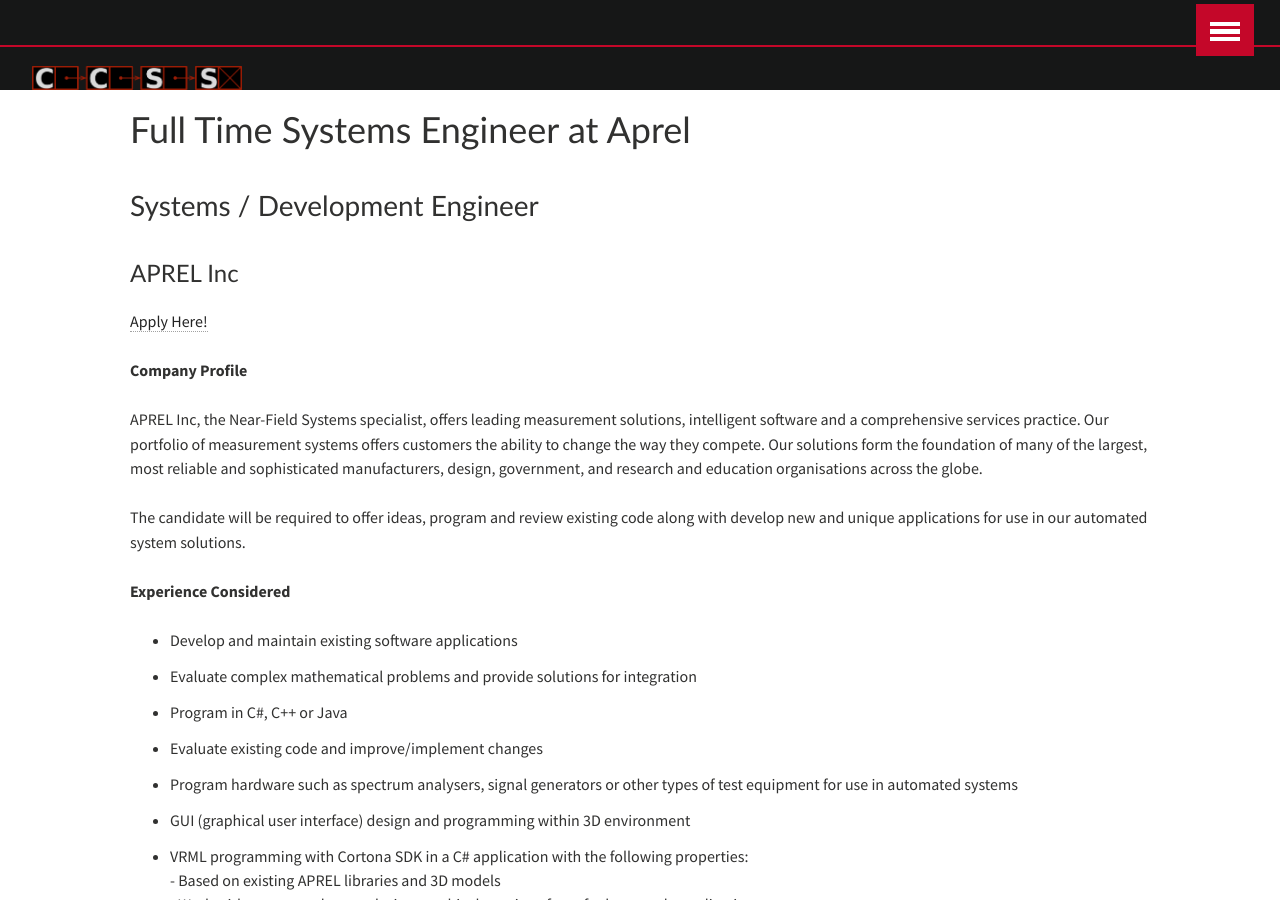
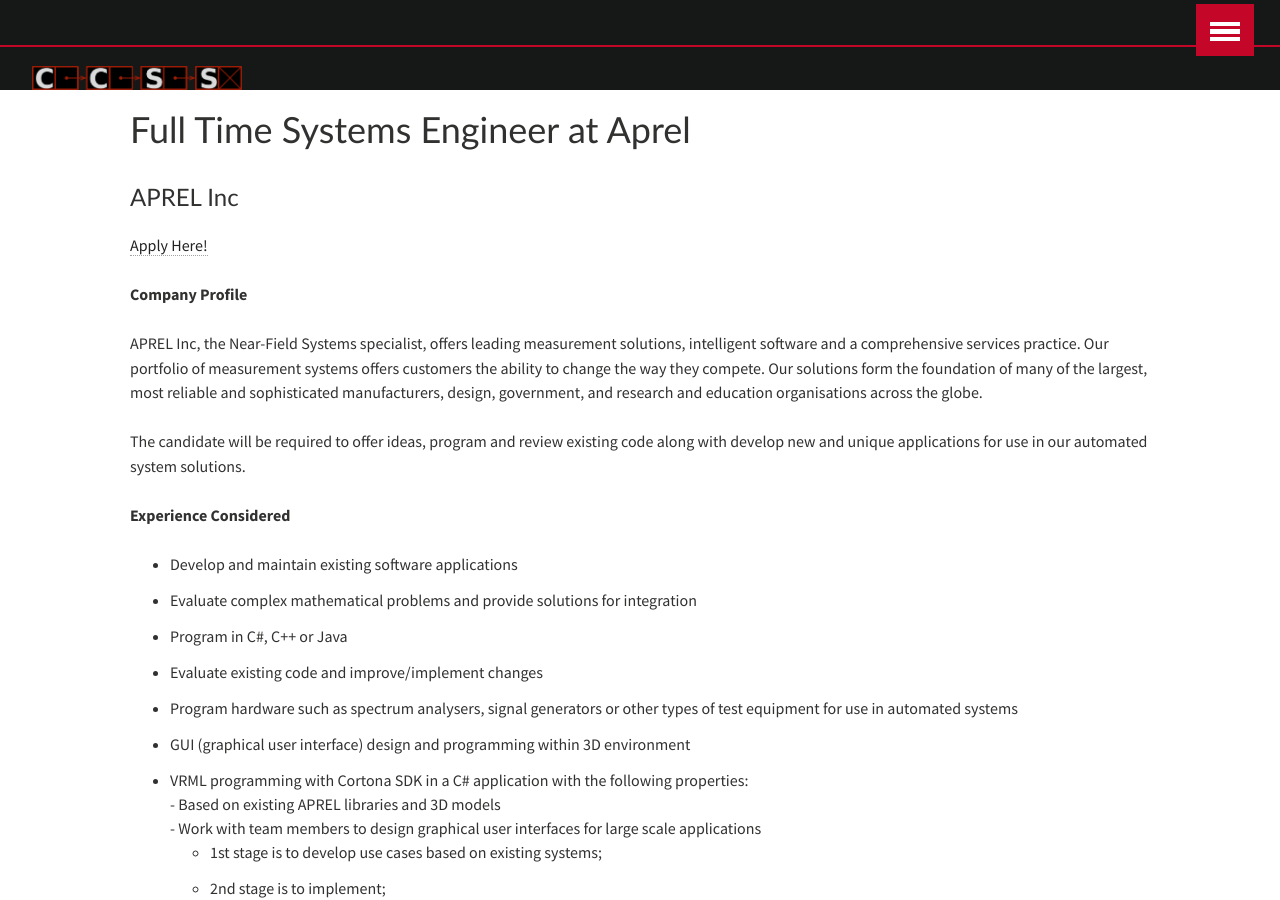
Before and after one commit to CarletonComputerScienceSociety/carletoncomputersciencesociety.github.io, a Jekyll site: the page built from community/news/_posts/2017-03-29-full-time-systems-engineer-at-aprel.md, in a window 1280 px wide and 900 px high. Built offline with Jekyll 4.4.1, drawn with Linux system fonts in a browser that asks for light colours.

Commit message:
Update 2017-03-29-full-time-systems-engineer-at-aprel.md

```diff
--- a/community/news/_posts/2017-03-29-full-time-systems-engineer-at-aprel.md
+++ b/community/news/_posts/2017-03-29-full-time-systems-engineer-at-aprel.md
@@ -5,7 +5,6 @@
 by: Brittny Lapierre
 ---
 
-<h3>Systems / Development Engineer</h3>
 <h4>APREL Inc</h4>
 
 <a href="https://ca.indeed.com/cmp/APREL-Inc./jobs/System-c83294ba9caa9ac4?q=aprel">Apply Here!</a>
```
